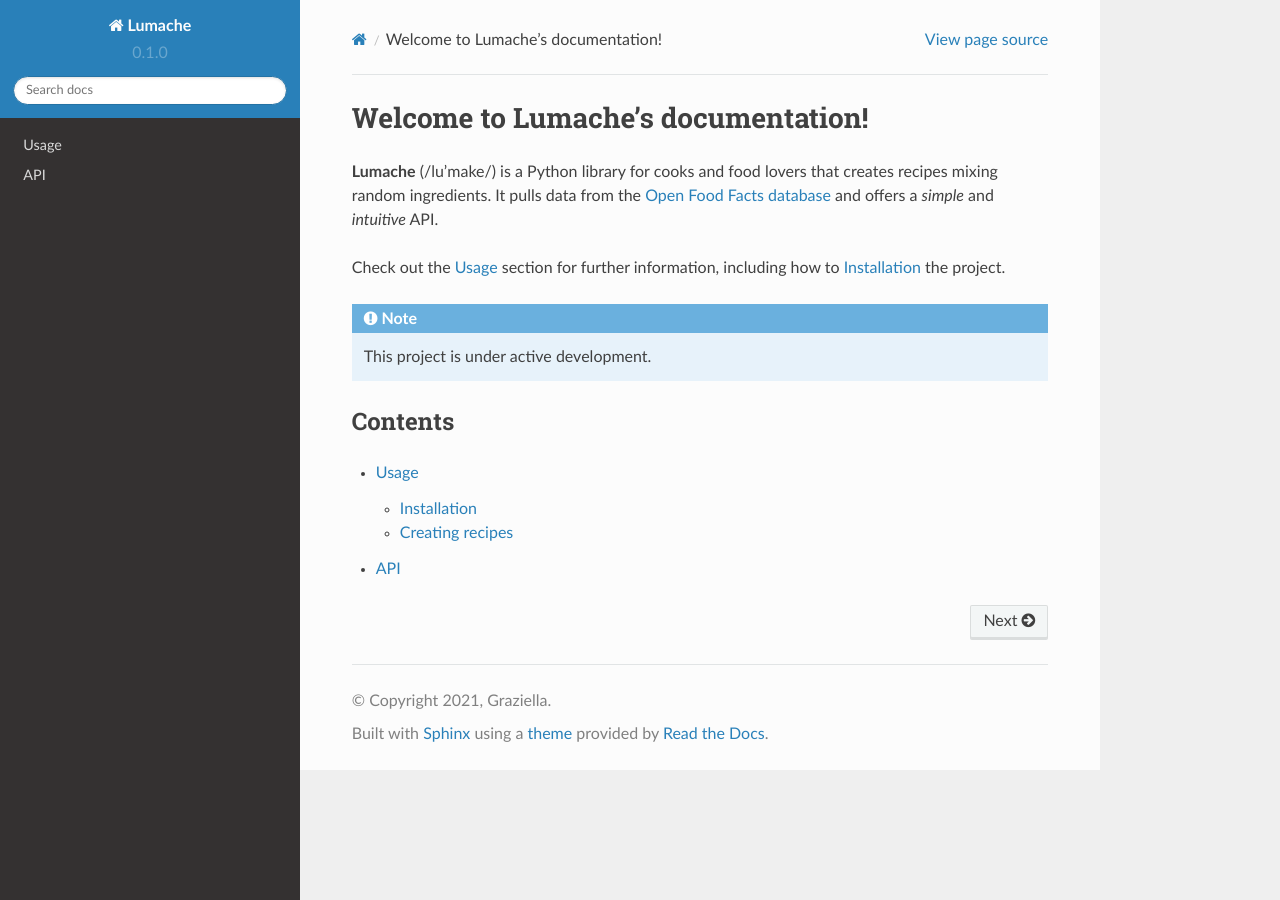
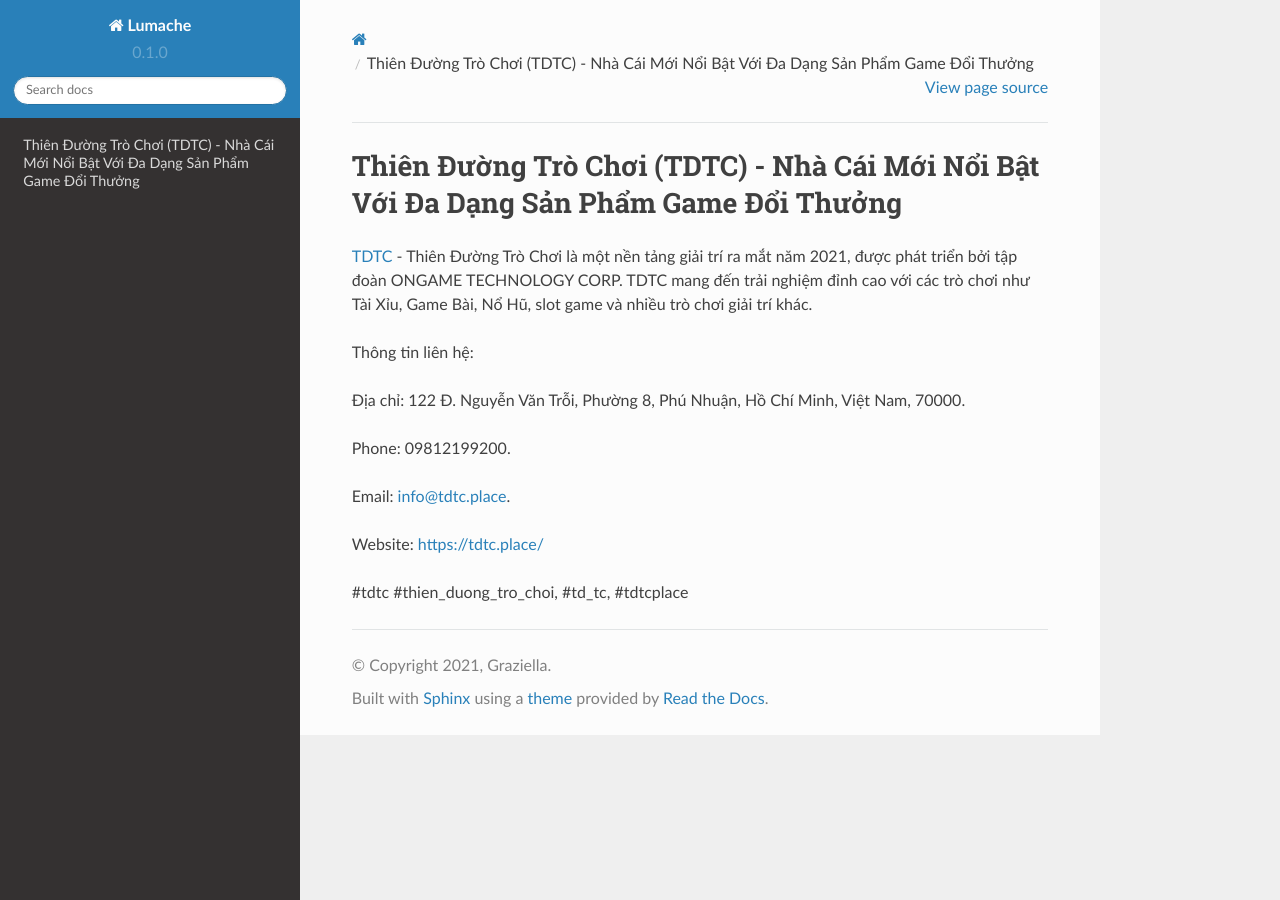
Before and after one commit to vanthanhtuan2022/tdtcplace, a Sphinx documentation site: the page built from docs/source/index.rst, in a window 1280 px wide. Built offline with Sphinx 7.4.7 and the Read the Docs theme 2.0.0, drawn with Linux system fonts in a browser that asks for light colours.

Commit message:
Update index.rst

```diff
--- a/docs/source/index.rst
+++ b/docs/source/index.rst
@@ -1,22 +1,16 @@
-Welcome to Lumache's documentation!
+Thiên Đường Trò Chơi (TDTC) - Nhà Cái Mới Nổi Bật Với Đa Dạng Sản Phẩm Game Đổi Thưởng
 ===================================
 
-**Lumache** (/lu'make/) is a Python library for cooks and food lovers
-that creates recipes mixing random ingredients.
-It pulls data from the `Open Food Facts database <https://world.openfoodfacts.org/>`_
-and offers a *simple* and *intuitive* API.
+`TDTC <https://tdtc.place/>`_ - Thiên Đường Trò Chơi là một nền tảng giải trí ra mắt năm 2021, được phát triển bởi tập đoàn ONGAME TECHNOLOGY CORP. TDTC mang đến trải nghiệm đỉnh cao với các trò chơi như Tài Xỉu, Game Bài, Nổ Hũ, slot game và nhiều trò chơi giải trí khác.
 
-Check out the :doc:`usage` section for further information, including
-how to :ref:`installation` the project.
+Thông tin liên hệ:
 
-.. note::
+Địa chỉ: 122 Đ. Nguyễn Văn Trỗi, Phường 8, Phú Nhuận, Hồ Chí Minh, Việt Nam, 70000.
 
-   This project is under active development.
+Phone: 09812199200.
 
-Contents
---------
+Email: info@tdtc.place.
 
-.. toctree::
+Website: https://tdtc.place/
 
-   usage
-   api
+#tdtc #thien_duong_tro_choi, #td_tc, #tdtcplace
```
